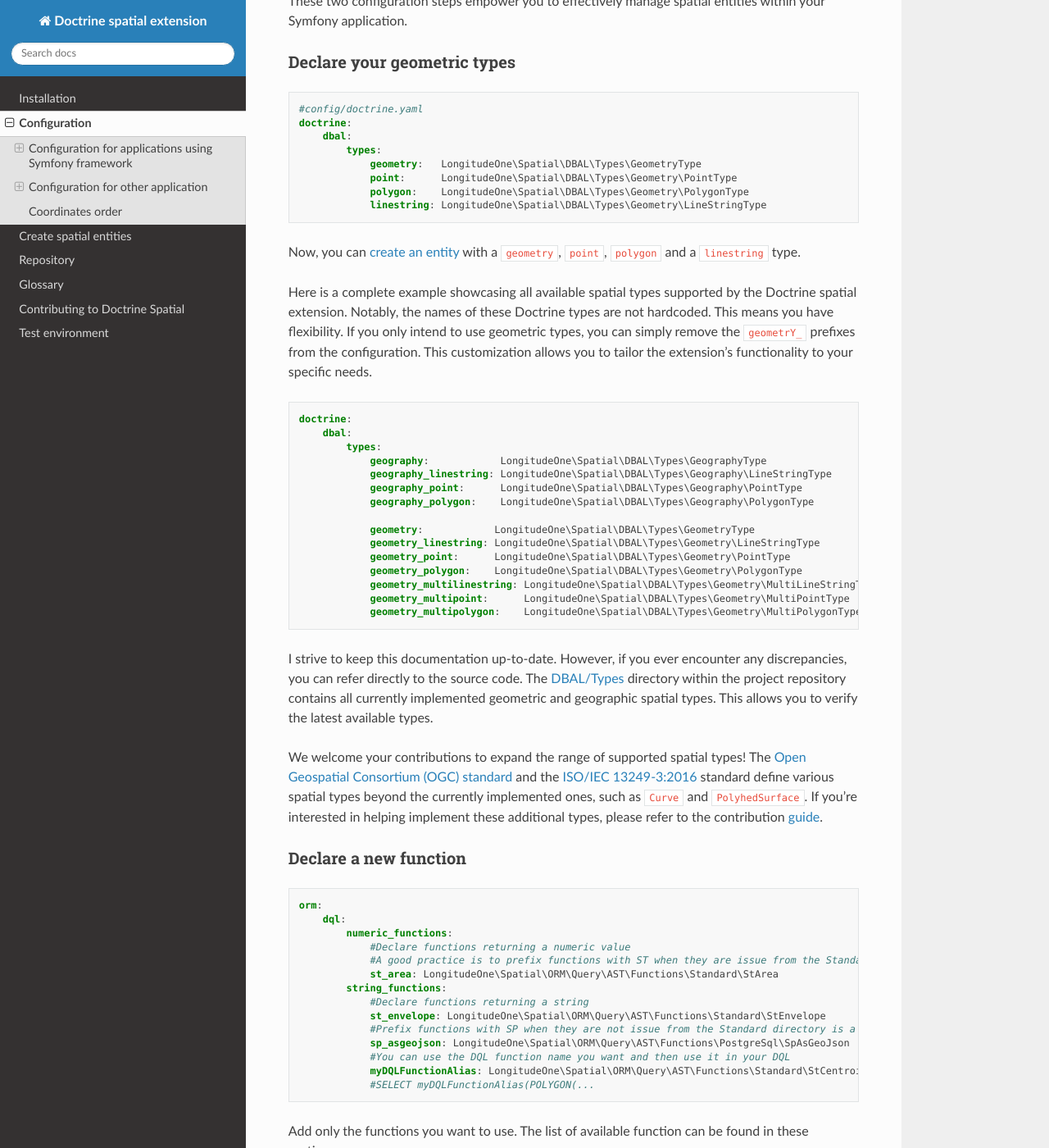
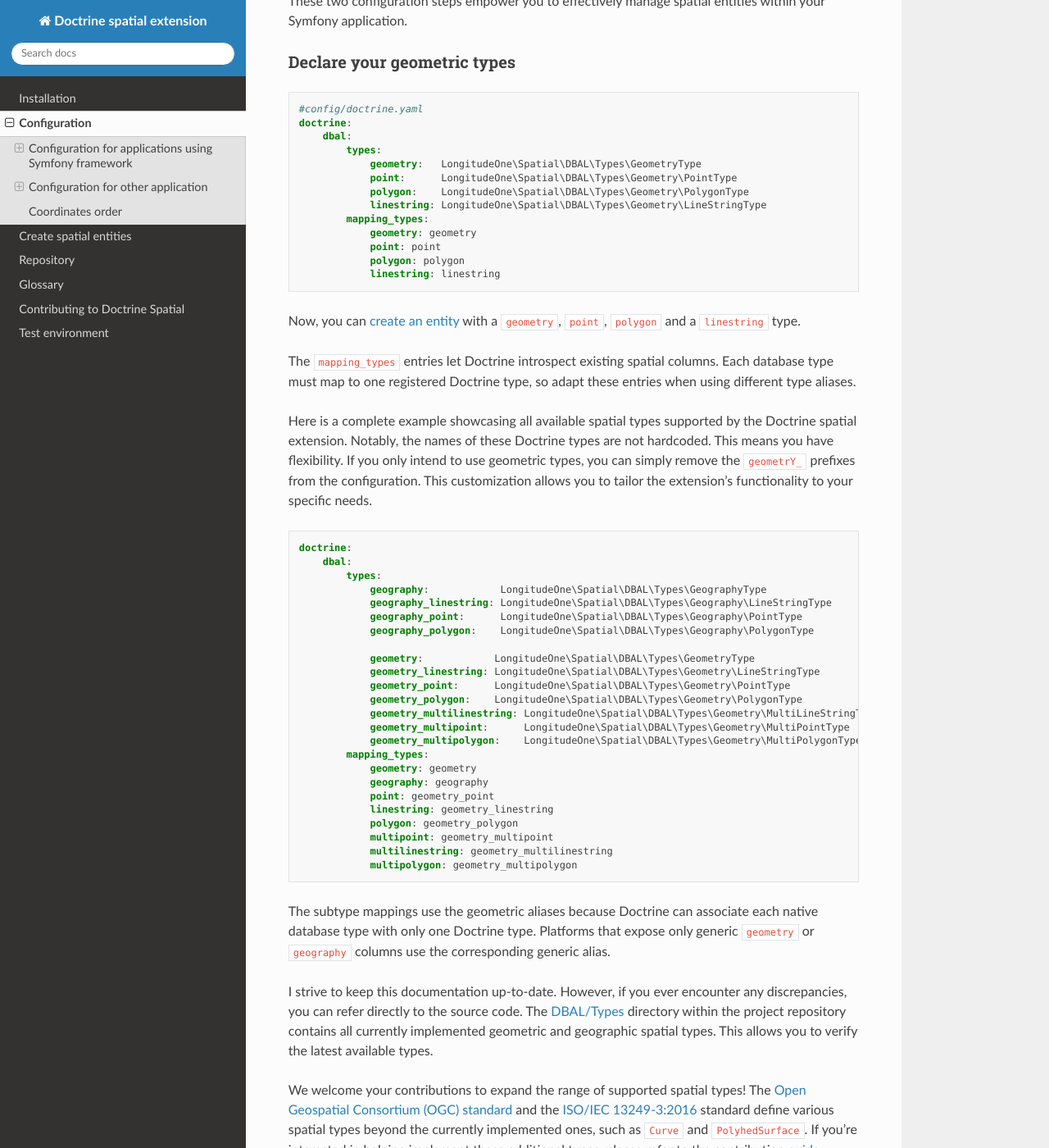
Before and after one commit to longitude-one/doctrine-spatial, a Sphinx documentation site: the page built from docs/Configuration.rst, in a window 1280 px wide and 1400 px high, scrolled down 419 px. Shown: the whole window at 82% size. Built offline with Sphinx 7.4.7 and the Read the Docs theme 3.1.0, drawn with Linux system fonts in a browser that asks for light colours; some of the changed text lies outside the part shown.

Commit message:
docs: Refresh setup and Symfony configuration
Document Doctrine DBAL spatial mapping types for schema introspection,
and refresh installation, test, and contribution guidance.

The mapping_types addition is inspired by PR #141 from @arneee:
https://github.com/longitude-one/doctrine-spatial/pull/141

```diff
--- a/docs/Configuration.rst
+++ b/docs/Configuration.rst
@@ -24,8 +24,16 @@
                 point:      LongitudeOne\Spatial\DBAL\Types\Geometry\PointType
                 polygon:    LongitudeOne\Spatial\DBAL\Types\Geometry\PolygonType
                 linestring: LongitudeOne\Spatial\DBAL\Types\Geometry\LineStringType
+            mapping_types:
+                geometry: geometry
+                point: point
+                polygon: polygon
+                linestring: linestring
 
 Now, you can :doc:`create an entity <./Entity>` with a ``geometry``, ``point``, ``polygon`` and a ``linestring`` type.
+
+The ``mapping_types`` entries let Doctrine introspect existing spatial columns. Each database type must map to one
+registered Doctrine type, so adapt these entries when using different type aliases.
 
 Here is a complete example showcasing all available spatial types supported by the Doctrine spatial extension.
 Notably, the names of these Doctrine types are not hardcoded. This means you have flexibility.
@@ -49,6 +57,18 @@
                 geometry_multilinestring: LongitudeOne\Spatial\DBAL\Types\Geometry\MultiLineStringType
                 geometry_multipoint:      LongitudeOne\Spatial\DBAL\Types\Geometry\MultiPointType
                 geometry_multipolygon:    LongitudeOne\Spatial\DBAL\Types\Geometry\MultiPolygonType
+            mapping_types:
+                geometry: geometry
+                geography: geography
+                point: geometry_point
+                linestring: geometry_linestring
+                polygon: geometry_polygon
+                multipoint: geometry_multipoint
+                multilinestring: geometry_multilinestring
+                multipolygon: geometry_multipolygon
+
+The subtype mappings use the geometric aliases because Doctrine can associate each native database type with only one
+Doctrine type. Platforms that expose only generic ``geometry`` or ``geography`` columns use the corresponding generic alias.
 
 I strive to keep this documentation up-to-date. However, if you ever encounter any discrepancies,
 you can refer directly to the source code. The `DBAL/Types`_ directory within the project repository contains all
@@ -146,9 +166,10 @@
 -----------------
 
 In point constructor, the order is the same as the spatial database.
-It means:
- * longitude shall be set before latitude in point constructor,
- * X shall be set before Y.
+This means:
+
+* longitude shall be set before latitude in the point constructor;
+* X shall be set before Y.
 
 .. _ISO/IEC 13249-3:2016: https://www.iso.org/standard/60343.html
 .. _Open Geospatial Consortium: https://www.ogc.org/
```
Also changed, not shown: other parts of docs/Configuration.rst (+1 -1 lines).
